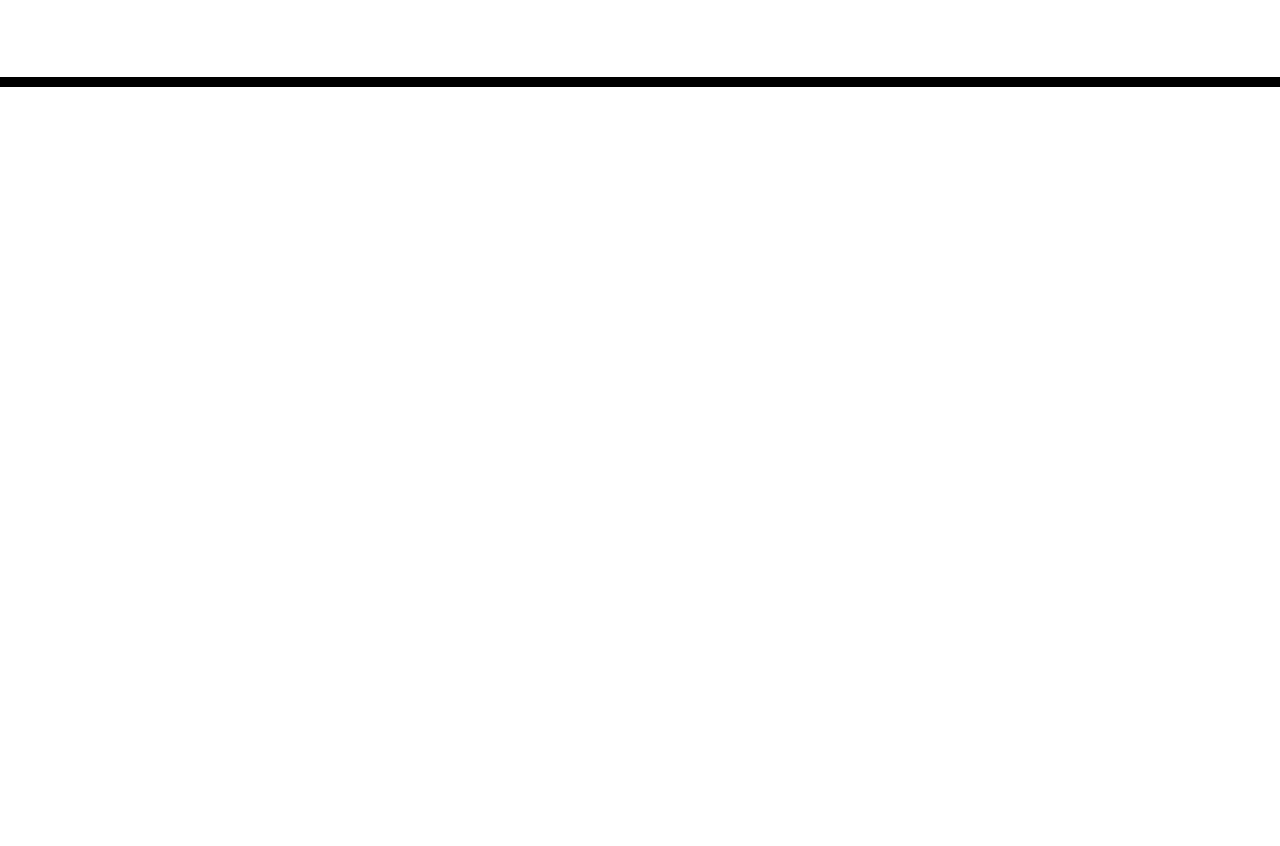
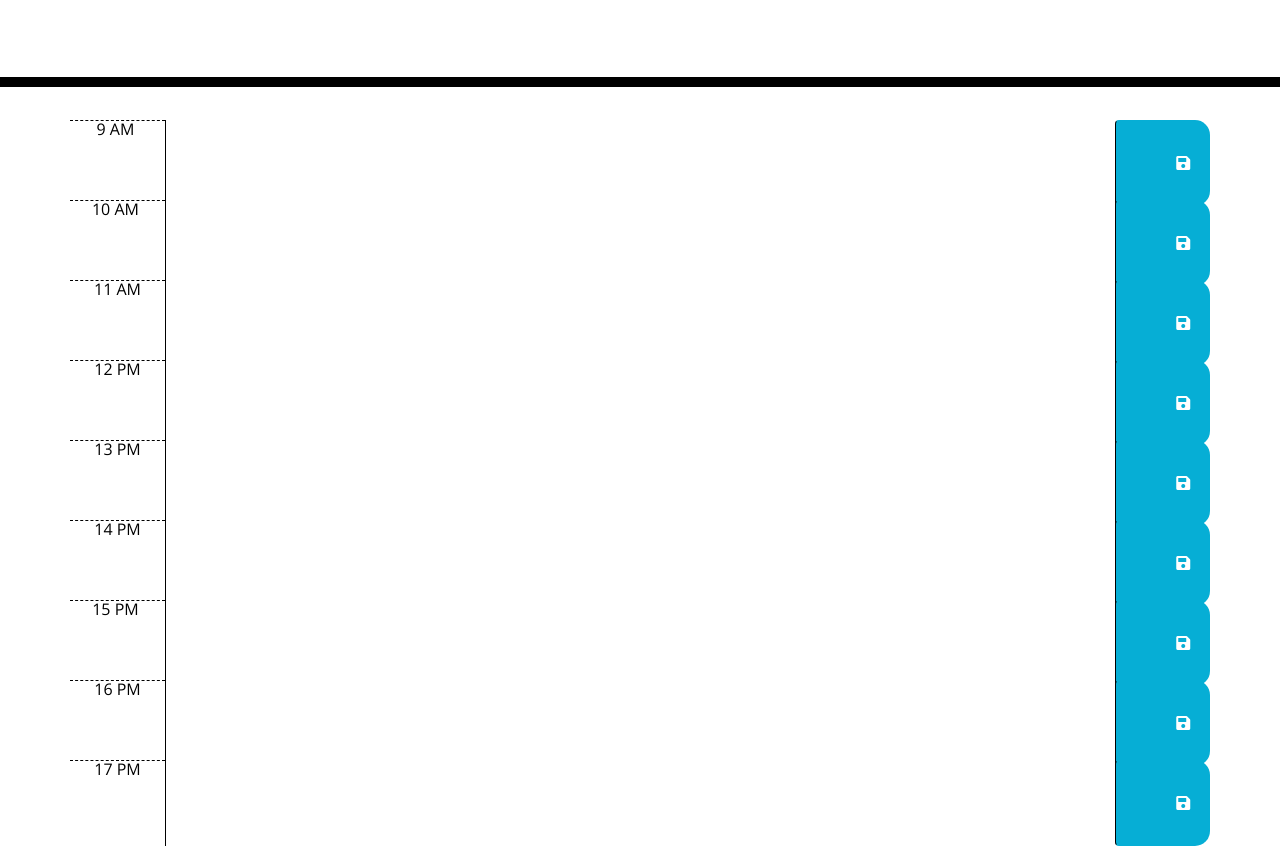
Before and after one commit to Affiiiffff/work-day-planner, a plain HTML site: page index.html in a window 1280 px wide. Shown: the part 181-1027 px from the top of the page. Before the commit the page ends 800 px from the top, so only its background shows below. Drawn offline with nearby package versions, Linux system fonts and the light colour scheme.

Commit message:
timeblocks with time, description and buttons created

```diff
--- a/index.html
+++ b/index.html
@@ -28,7 +28,73 @@
       <p class="lead">A simple calendar app for scheduling your work day</p>
       <p id="currentDay" class="lead"></p>
     </header>
+    <div class="container">
+      <!-- Timeblocks go here -->
 
+      <div id="hour9" class="row time-block">
+        <span class="col-md-1 hour">9 AM </span>
+        <textarea class="col-md-10 description"> </textarea>
+        <button class="btn saveBtn col-md-1">
+          <i class="fas fa-save"></i>
+        </button>
+      </div>
+      <div id="hour9" class="row time-block">
+        <span class="col-md-1 hour">10 AM </span>
+        <textarea class="col-md-10 description"> </textarea>
+        <button class="btn saveBtn col-md-1">
+          <i class="fas fa-save"></i>
+        </button>
+      </div>
+      <div id="hour9" class="row time-block">
+        <span class="col-md-1 hour">11 AM</span>
+        <textarea class="col-md-10 description"> </textarea>
+        <button class="btn saveBtn col-md-1">
+          <i class="fas fa-save"></i>
+        </button>
+      </div>
+      <div id="hour9" class="row time-block">
+        <span class="col-md-1 hour">12 PM</span>
+        <textarea class="col-md-10 description"> </textarea>
+        <button class="btn saveBtn col-md-1">
+          <i class="fas fa-save"></i>
+        </button>
+      </div>
+      <div id="hour9" class="row time-block">
+        <span class="col-md-1 hour">13 PM</span>
+        <textarea class="col-md-10 description"> </textarea>
+        <button class="btn saveBtn col-md-1">
+          <i class="fas fa-save"></i>
+        </button>
+      </div>
+      <div id="hour9" class="row time-block">
+        <span class="col-md-1 hour">14 PM</span>
+        <textarea class="col-md-10 description"> </textarea>
+        <button class="btn saveBtn col-md-1">
+          <i class="fas fa-save"></i>
+        </button>
+      </div>
+      <div id="hour9" class="row time-block">
+        <span class="col-md-1 hour">15 PM </span>
+        <textarea class="col-md-10 description"> </textarea>
+        <button class="btn saveBtn col-md-1">
+          <i class="fas fa-save"></i>
+        </button>
+      </div>
+      <div id="hour9" class="row time-block">
+        <span class="col-md-1 hour">16 PM</span>
+        <textarea class="col-md-10 description"> </textarea>
+        <button class="btn saveBtn col-md-1">
+          <i class="fas fa-save"></i>
+        </button>
+      </div>
+      <div id="hour9" class="row time-block">
+        <span class="col-md-1 hour">17 PM</span>
+        <textarea class="col-md-10 description"> </textarea>
+        <button class="btn saveBtn col-md-1">
+          <i class="fas fa-save"></i>
+        </button>
+      </div>
+    </div>
     <script src="https://cdnjs.cloudflare.com/ajax/libs/jquery/3.2.1/jquery.min.js"></script>
     <script src="https://cdnjs.cloudflare.com/ajax/libs/moment.js/2.24.0/moment.min.js"></script>
     <script src="./assets/script.js"></script>
```
